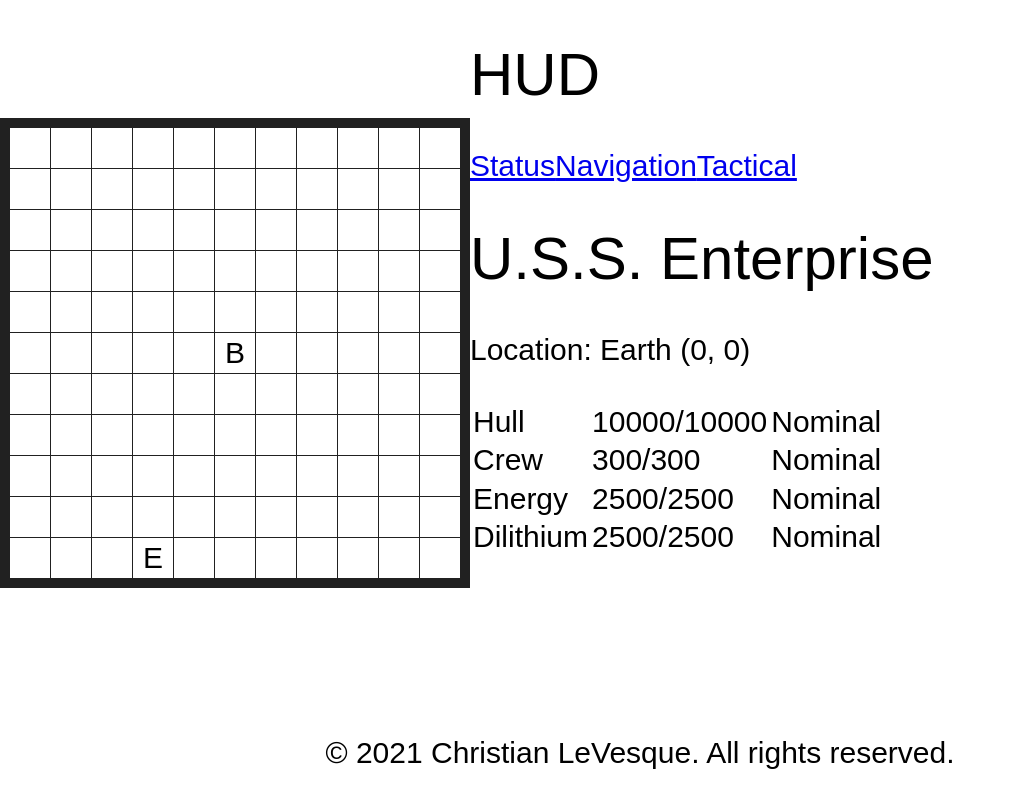
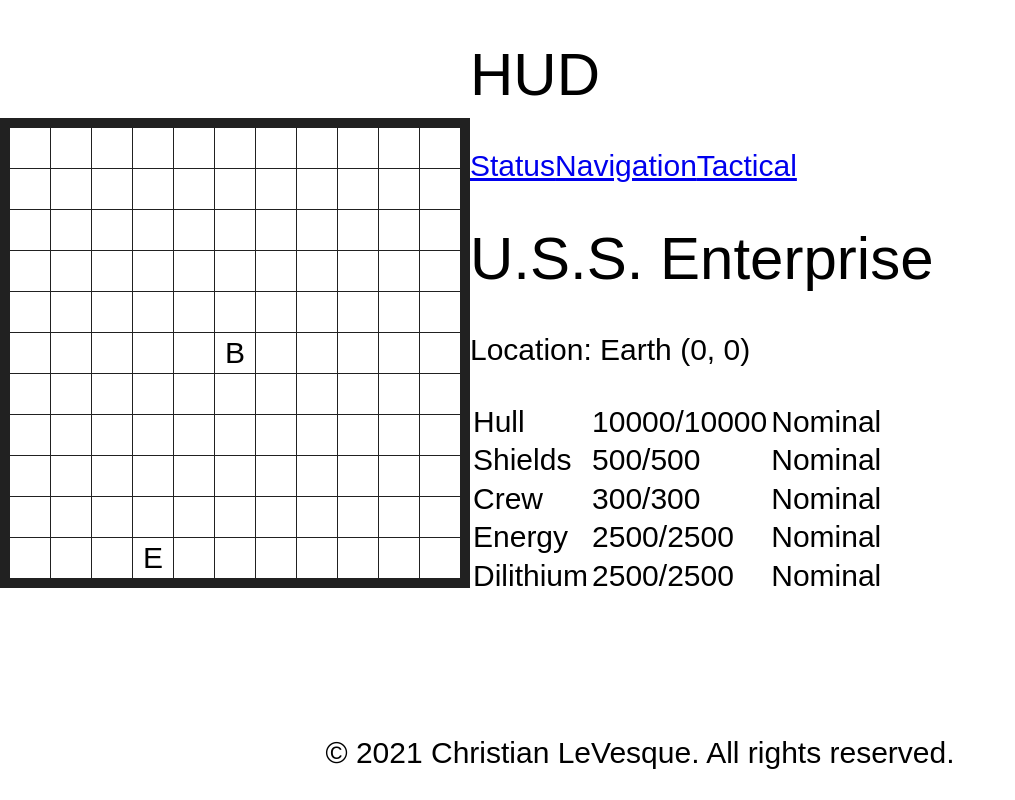
Before and after one commit to christianlevesque/starfleet-simulator, a React app: page / in a window 1280 px wide. Shown: the whole page, without its empty margins (0-1015 px from the left). Built offline with nearby package versions, Linux system fonts and the light colour scheme; a web font is replaced by a local one.

Commit message:
added ship shields to Status page

```diff
--- a/src/components/game/Stats.tsx
+++ b/src/components/game/Stats.tsx
@@ -40,6 +40,11 @@
 					<td>{getStatus(player.hp/player.maxHp)}</td>
 				</tr>
 				<tr>
+					<td>Shields</td>
+					<td>{player.shields}/{player.maxShields}</td>
+					<td>{getStatus(player.shields/player.maxShields)}</td>
+				</tr>
+				<tr>
 					<td>Crew</td>
 					<td>{player.crew}/{player.maxCrew}</td>
 					<td>{getStatus(player.crew/player.maxCrew)}</td>
```
